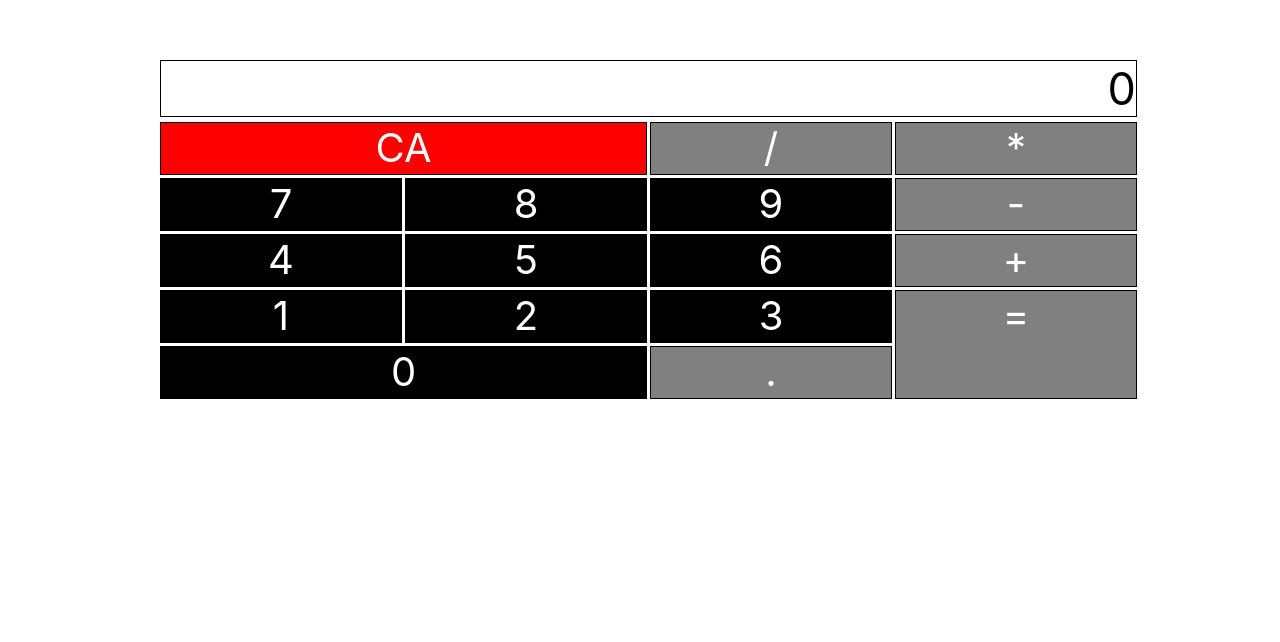
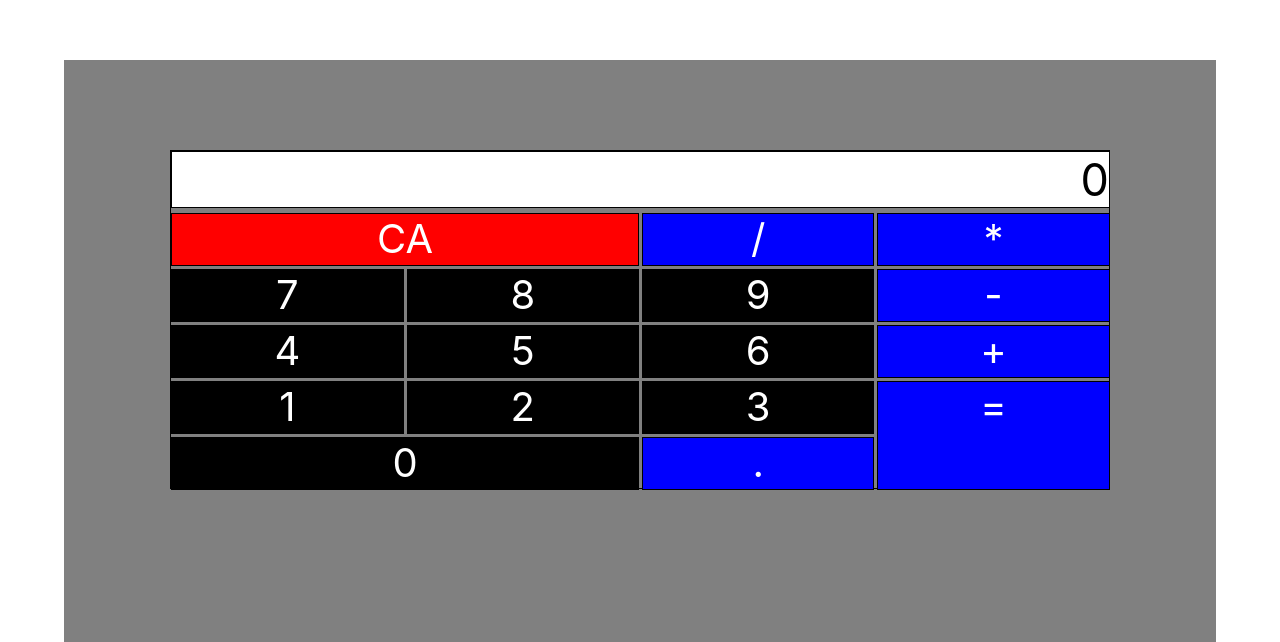
Before and after one commit to Stevegolden12/jscalc-react, a React (Create React App) app: page / in a window 1280 px wide. Shown: the part 260-902 px from the top of the page. Before the commit the page ends 800 px from the top, so only its background shows below. Built offline with nearby package versions, Linux system fonts and the light colour scheme.

Commit message:
Improved Layout for Calculator
Added div for calculator body.
Added CSS custom propertires for button and calculator colors.
Changed the site title to "React Calculator"

```diff
--- a/public/index.html
+++ b/public/index.html
@@ -19,7 +19,7 @@
       work correctly both with client-side routing and a non-root public URL.
       Learn how to configure a non-root public URL by running `npm run build`.
     -->
-    <title>React App</title>
+    <title>React Calculator</title>
   </head>
   <body>
     <noscript>
--- a/src/App.css
+++ b/src/App.css
@@ -2,31 +2,31 @@
   Fix grid-template areas
   https://codepen.io/freeCodeCamp/full/wgGVVX description
 
+  https://www.google.com/search?q=calculator+image&rlz=1C1CHBD_enUS790US790&tbm=isch&source=iu&ictx=1&fir=yY3gAJrfyQl7WM%253A%252C7JiaPG6ikvaL8M%252C_&usg=AI4_-kT0K--Vhp4VfisGBddoCh6-il5Jcw&sa=X&ved=2ahUKEwiz8oi0zqzfAhVn94MKHbEoC20Q9QEwAnoECAAQCA#imgrc=yY3gAJrfyQl7WM: im
+  cal image
 */
 
-
-.index__displayCal {
-  border: 1px solid black;
-  grid-area: display;
-  width: 100%;
-  text-align: right;
-  font-size: 45px;
+:root {
+  --backgrd-calc-color: gray;
+  --oper-button-color: blue;
+  --num-button-color: black;
+  --clear-button-color: red;
 }
 
-.index__buttonBorder {
-  border: 1px solid black;
-  text-align: center;
-  width: 100%;
-  height: 100%;
-  background-color: black;
-  color: white;
-  font-size: 40px;
+
+.calcBody {
+  background-color: var(--backgrd-calc-color);
+  width: 90%;
+  margin: 0 auto;
+  margin-top: 25%;
+  padding: 7% 0 12% 0;
+  display: flex;
+  justify-content: center;
 }
 
 .calcWrapper {
-  width: 75%;
-  margin: 0 auto;
-  margin-top: 25%;
+  width: 80%;
+  margin: auto;
   display: grid;
   grid-template-columns: 25% 25% 25% 25%;
   grid-template-rows: repeat(6, auto);
@@ -38,8 +38,28 @@
     "one two three equals"
     "zero zero decimal equals";
   grid-gap: 5px;
-  border: 1p solid black;
+  border: 1px solid black;
+  padding-right: 16px;
 
+}
+
+.index__displayCal {
+  border: 1px solid black;
+  grid-area: display;
+  width: 100%;
+  text-align: right;
+  font-size: 45px;
+  background-color: white;
+}
+
+.index__buttonBorder {
+  border: 1px solid black;
+  text-align: center;
+  width: 100%;
+  height: 100%;
+  background-color: var(--num-button-color);
+  color: white;
+  font-size: 40px;
 }
 
 #clear {
@@ -49,12 +69,12 @@
 
 #multiply {
   grid-area: multiply;
-  background-color: gray;
+  background-color: var(--oper-button-color);
 }
 
 #divide {
   grid-area: divide;
-  background-color: gray;
+  background-color: var(--oper-button-color);
 
 }
 
@@ -72,7 +92,7 @@
 
 #subtract {
   grid-area: subtract;
-  background-color: gray;
+  background-color: var(--oper-button-color);
 }
 
 #four {
@@ -89,7 +109,7 @@
 
 #add {
   grid-area: add;
-  background-color: gray;
+  background-color: var(--oper-button-color);
 }
 
 #seven {
@@ -106,7 +126,7 @@
 
 #equals {
   grid-area: equals;
-  background-color: gray;
+  background-color: var(--oper-button-color);
 }
 
 #zero {
@@ -115,5 +135,5 @@
 
 #decimal {
   grid-area: decimal;
-  background-color: gray;
+  background-color: var(--oper-button-color);
 }
--- a/src/App.js
+++ b/src/App.js
@@ -73,6 +73,7 @@ class App extends Component {
   render() {
      return (
        <div className="App">
+         <div className ="calcBody">
            <div className="calcWrapper">
              <CalcDisplay disResult={this.state.result} />
               <CalcButton buttonId="clear" buttonDesc="CA" hChange={this.handleChange} />
@@ -92,6 +93,7 @@ class App extends Component {
               <CalcButton buttonId="equals" buttonDesc="=" hChange={this.handleChange}/>
               <CalcButton buttonId="zero" buttonDesc="0" hChange={this.handleChange}/>
               <CalcButton buttonId="decimal" buttonDesc="." hChange={this.handleChange} />
+           </div>
          </div>
        </div>
      );
```
Lines whose indentation alone changed are shown as unchanged.
